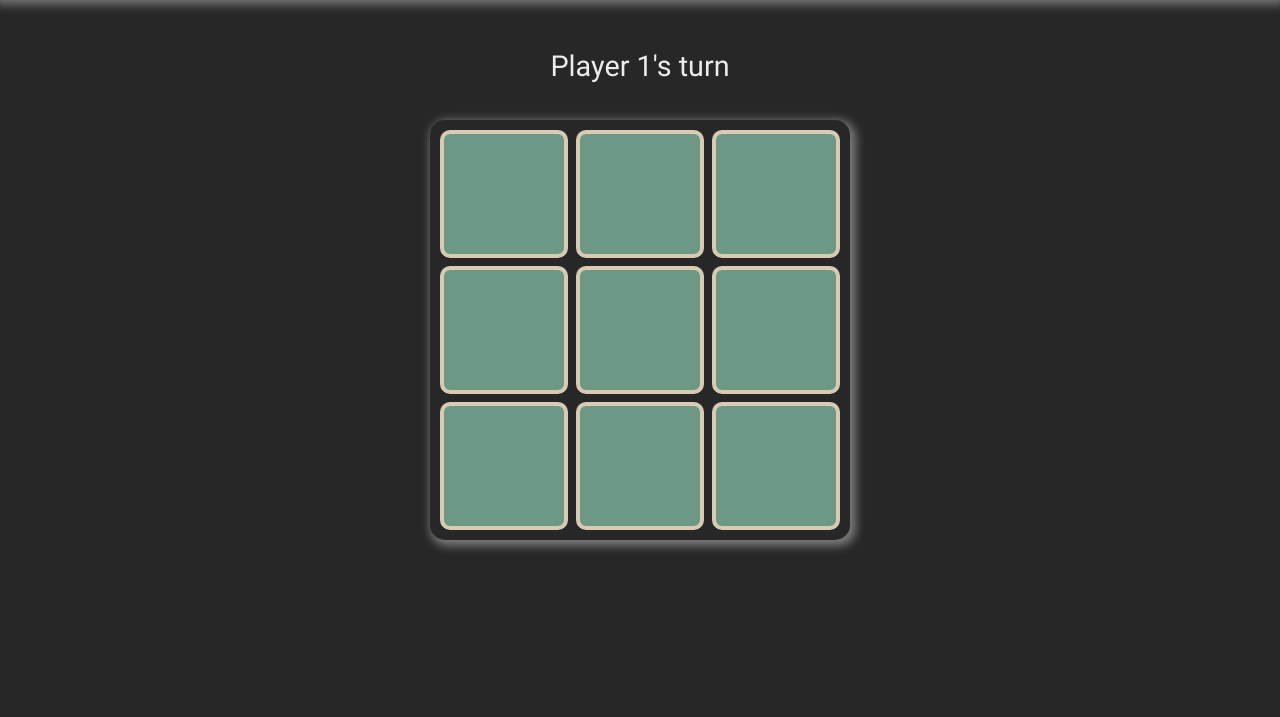
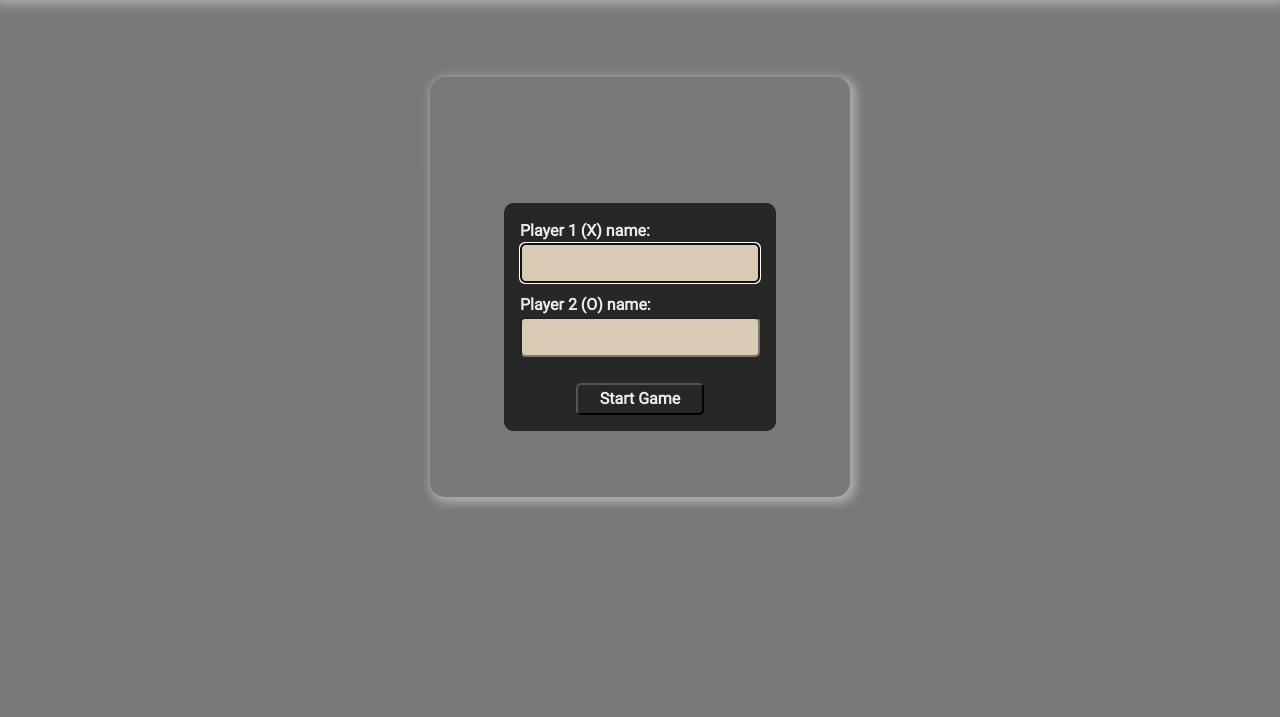
Before and after one commit to Russellier/tic-tac-toe, a plain HTML site: page index.html in a window 1280 px wide. Shown: the part 83-800 px from the top of the page. Drawn offline with Linux system fonts and the light colour scheme.

Commit message:
feat: Allow user to input names

```diff
--- a/index.html
+++ b/index.html
@@ -10,6 +10,21 @@
     <div class="header">
       <p>Tic-Tac-Toe</p>
     </div>
+    <dialog class="form-container">
+      <form class="form">
+        <div>
+          <label for="player1">Player 1 (X) name:</label>
+          <input autofocus required class="player1" id="player1" type="text" />
+        </div>
+        <div>
+          <label for="player2">Player 2 (O) name:</label>
+          <input required class="player2" id="player2" type="text" />
+        </div>
+        <button class="start-btn" formmethod="dialog" type="submit">
+          Start Game
+        </button>
+      </form>
+    </dialog>
     <div class="game-container">
       <p class="active-player"></p>
       <div class="board-container">
--- a/script.js
+++ b/script.js
@@ -53,11 +53,11 @@ function GameController(
   const players = [
     {
       name: playerOneName,
-      mark: 1,
+      mark: 'X',
     },
     {
       name: playerTwoName,
-      mark: 2,
+      mark: 'O',
     },
   ];
 
@@ -149,18 +149,26 @@ function GameController(
   };
 }
 
-function screenController() {
-  const game = GameController();
+function ScreenController() {
+  // const game = GameController();
+  // let game;
   const activePlayerEl = document.querySelector('.active-player');
   const boardEl = document.querySelector('.board');
+  const dialogBox = document.querySelector('.form-container');
+  const startBtn = document.querySelector('.start-btn');
+  const player1 = document.querySelector('.player1');
+  const player2 = document.querySelector('.player2');
 
   const displayBoard = () => {
+    if (!game) return;
+
+    // Clear display
     boardEl.textContent = '';
 
     const board = game.getBoard;
     const activePlayer = game.getActivePlayer();
 
-    activePlayerEl.textContent = `${activePlayer.name}'s turn`;
+    activePlayerEl.textContent = `${activePlayer.mark}: ${activePlayer.name}'s turn`;
 
     board.forEach((row, i) => {
       row.forEach((column, j) => {
@@ -177,8 +185,9 @@ function screenController() {
   const showMark = (playerMark) => {
     let btnImg = '';
 
-    if (playerMark === 1) btnImg = '<img src="icons/xMark.svg" alt="X" />';
-    else if (playerMark === 2) btnImg = '<img src="icons/oMark.svg" alt="O" />';
+    if (playerMark === 'X') btnImg = '<img src="icons/xMark.svg" alt="X" />';
+    else if (playerMark === 'O')
+      btnImg = '<img src="icons/oMark.svg" alt="O" />';
 
     return btnImg;
   };
@@ -195,9 +204,28 @@ function screenController() {
     displayBoard();
   }
 
+  function initialize(e) {
+    const name1 = player1.value;
+    const name2 = player2.value;
+
+    game = GameController(name1, name2);
+
+    displayBoard();
+  }
+
+  startBtn.addEventListener('click', initialize);
+
+  // Prevent user from closing dialog
+  document.addEventListener('keydown', (e) => {
+    if (e.key === 'Escape') {
+      e.preventDefault();
+    }
+  });
+
   boardEl.addEventListener('click', clickHandler);
 
-  displayBoard();
+  dialogBox.showModal();
+  // displayBoard();
 }
 
-screenController();
+ScreenController();
--- a/styles.css
+++ b/styles.css
@@ -122,3 +122,52 @@ button:hover {
   height: 3rem;
   background-color: var(--green);
 }
+
+dialog::backdrop {
+  background-color: rgba(255, 255, 255, 0.381);
+}
+
+dialog {
+  border: none;
+  border-radius: 10px;
+  margin: auto;
+}
+
+.form {
+  display: grid;
+  gap: 10px;
+  padding: 1rem;
+  color: var(--white);
+}
+
+.form > div {
+  display: flex;
+  flex-direction: column;
+}
+
+.form label {
+  font-size: 1rem;
+  font-weight: bold;
+}
+
+.form input {
+  background-color: var(--cream);
+  color: var(--black);
+  border-radius: 5px;
+  padding: 0 5px;
+  height: 2.5rem;
+  width: 15rem;
+  font-size: 1.5rem;
+}
+
+.form > :nth-last-child(2) {
+  padding-bottom: 1rem;
+}
+
+.form > button {
+  justify-self: center;
+  height: 2rem;
+  width: 8rem;
+  border-radius: 5px;
+  font-weight: bold;
+}
```
